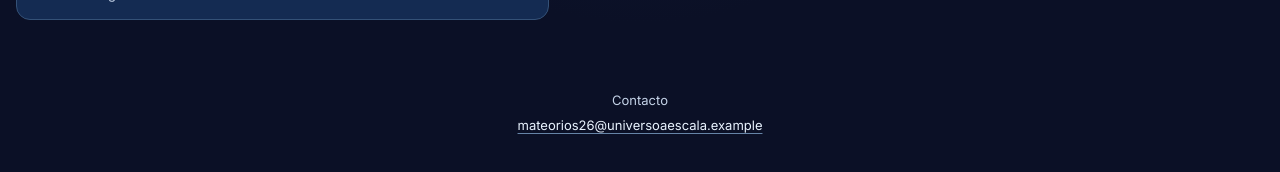
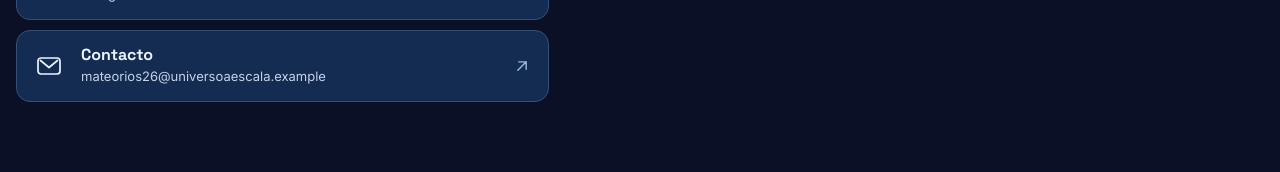
Before and after one commit to MiroDev20/astronomy-popularizer, a plain HTML site: page index.html in a window 1280 px wide. Shown: the part 822-994 px from the top of the page. After the commit the page ends 956 px from the top, so only its background shows below. Drawn offline with Linux system fonts and the light colour scheme.

Commit message:
♻️ refactor: reubica el contacto

```diff
--- a/assets/styles/main.css
+++ b/assets/styles/main.css
@@ -58,8 +58,7 @@ body {
     grid-template-columns: minmax(0, 0.9fr) minmax(0, 1.1fr);
     grid-template-areas:
         "profile highlight"
-        "social gallery"
-        "footer footer";
+        "social gallery";
     column-gap: clamp(2rem, 5vw, 4rem);
     row-gap: 2.5rem;
 }
@@ -171,8 +170,7 @@ body {
     transform: translateY(0);
 }
 
-.social-links__link:focus-visible,
-.footer__link:focus-visible {
+.social-links__link:focus-visible {
     outline: 3px solid #00d9ff;
     outline-offset: 3px;
 }
@@ -283,36 +281,6 @@ body {
 }
 
 /* ============================================================
-   CONTACT
-   ============================================================ */
-
-.footer {
-    grid-area: footer;
-    padding: 2rem 0 0.5rem;
-
-    text-align: center;
-}
-
-.footer__label {
-    margin: 0 0 0.375rem;
-
-    color: #c4d2e7;
-    font-size: 0.8125rem;
-}
-
-.footer__link {
-    color: #eaf4ff;
-    font-size: 0.8125rem;
-    overflow-wrap: anywhere;
-    text-decoration-color: #6684a7;
-    text-underline-offset: 0.2em;
-}
-
-.footer__link:hover {
-    color: #7ee8f8;
-}
-
-/* ============================================================
    RESPONSIVE AND MOTION
    ============================================================ */
 
@@ -324,8 +292,7 @@ body {
             "profile"
             "social"
             "highlight"
-            "gallery"
-            "footer";
+            "gallery";
         row-gap: 2rem;
     }
 
--- a/index.html
+++ b/index.html
@@ -37,8 +37,8 @@
             </div>
         </header>
 
-        <!-- Social links -->
-        <nav class="social-links" aria-label="Redes sociales de Mateo Ríos">
+        <!-- Social and contact links -->
+        <nav class="social-links" aria-label="Enlaces de Mateo Ríos">
             <ul class="social-links__list">
                 <li class="social-links__item">
                     <a
@@ -102,6 +102,24 @@
                         <span class="social-links__text">
                             <span class="social-links__platform">AstroBin</span>
                             <span class="social-links__description">Fotografía del cielo</span>
+                        </span>
+                        <svg class="social-links__arrow" viewBox="0 0 24 24" fill="none" aria-hidden="true">
+                            <path d="M7 17 17 7M8 7h9v9" stroke="currentColor" stroke-width="1.7" stroke-linecap="round" stroke-linejoin="round"></path>
+                        </svg>
+                    </a>
+                </li>
+                <li class="social-links__item">
+                    <a
+                        class="social-links__link"
+                        href="mailto:mateorios26@universoaescala.example"
+                        aria-label="Enviar un correo electrónico a Mateo Ríos">
+                        <svg class="social-links__icon" viewBox="0 0 32 32" fill="none" aria-hidden="true">
+                            <rect x="5" y="8" width="22" height="16" rx="3" stroke="currentColor" stroke-width="1.7"></rect>
+                            <path d="m7.5 10.5 8.5 7 8.5-7" stroke="currentColor" stroke-width="1.7" stroke-linecap="round" stroke-linejoin="round"></path>
+                        </svg>
+                        <span class="social-links__text">
+                            <span class="social-links__platform">Contacto</span>
+                            <span class="social-links__description">mateorios26@universoaescala.example</span>
                         </span>
                         <svg class="social-links__arrow" viewBox="0 0 24 24" fill="none" aria-hidden="true">
                             <path d="M7 17 17 7M8 7h9v9" stroke="currentColor" stroke-width="1.7" stroke-linecap="round" stroke-linejoin="round"></path>
@@ -183,13 +201,6 @@
             </ul>
         </section>
 
-        <!-- Contact -->
-        <footer class="footer">
-            <p class="footer__label">Contacto</p>
-            <a class="footer__link" href="mailto:mateorios26@universoaescala.example">
-                mateorios26@universoaescala.example
-            </a>
-        </footer>
     </main>
 </body>
 </html>
```
